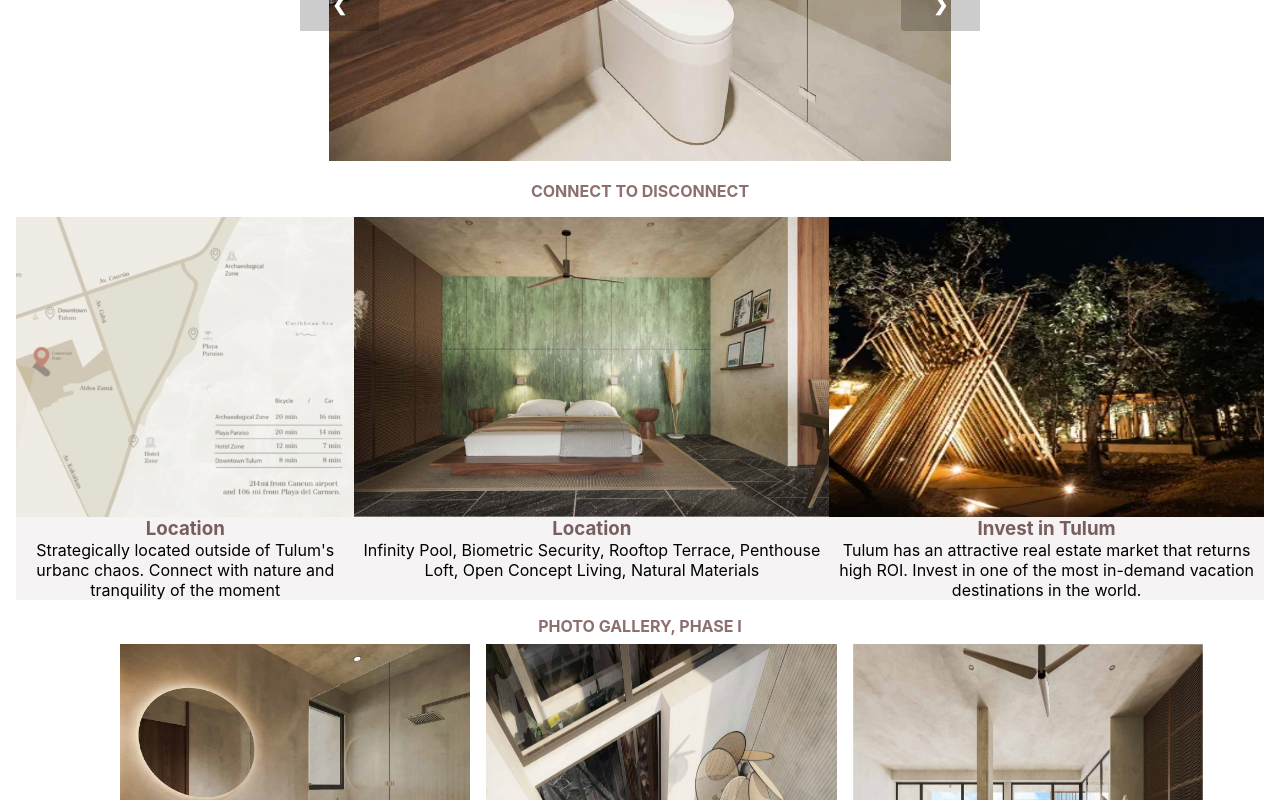
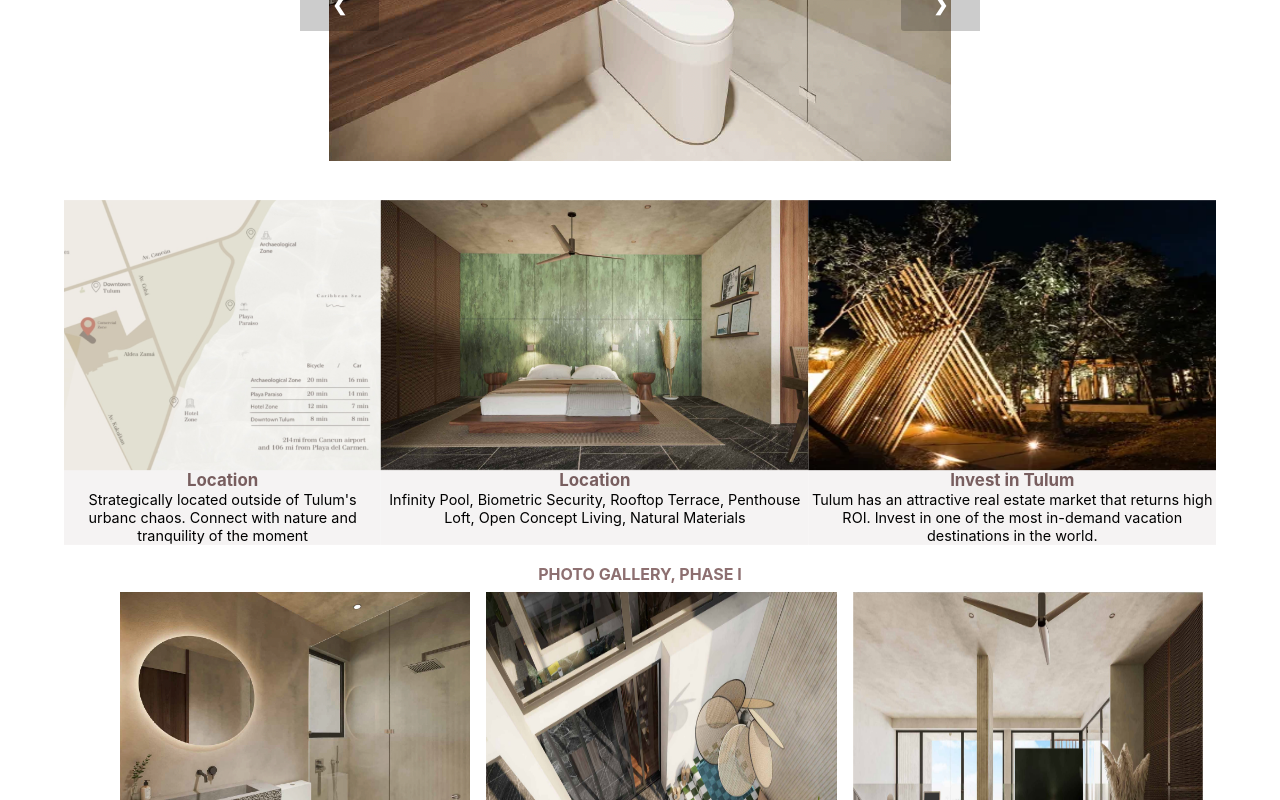
Before and after one commit to saraiee17/tulum, a React (Create React App) app: page / in a window 1280 px wide. Shown: the part 1727-2527 px from the top of the page. Built offline with nearby package versions, Linux system fonts and the light colour scheme.

Commit message:
styling: cards sizing & title change

```diff
--- a/src/pages/Home/Home.js
+++ b/src/pages/Home/Home.js
@@ -84,7 +84,7 @@ function Home(){
                     </div>
                 </section>
                 <section className='home__slideshow'>
-                    <h4>VILLA LOFT, MONA MIA</h4>
+                    <h4>CONNECT TO DISCONNECT</h4>
                     <div className="slideshow-container">
 
                         <button className="prev" onClick={prevSlide}>&#10094;</button>
@@ -94,7 +94,6 @@ function Home(){
 
                 </section>
                 <section className='home__cards'>
-                    <h4>CONNECT TO DISCONNECT</h4>
                     <div className='home__cards--flex'>
                         <div className='home__cards--single'>
                             <img className='home__cards--img' src={card1} alt= 'map'/>
--- a/src/pages/Home/Home.scss
+++ b/src/pages/Home/Home.scss
@@ -132,11 +132,25 @@
         margin: 2rem;
     }
     &__cards{
+        margin: 2rem;
+        @include mixins.tablet{
+            transform: scale(0.6);
+            margin: 0;
+            margin-right: 11rem;
+        }
+        @include mixins.prebetween{
+            transform: scale(0.9);
+            margin: 0;
+        }
         &--flex{
-            margin: 1rem;
             @include mixins.tablet{
                 display: flex;
             }
+        }
+        &--title{
+            margin: 0;
+            transform: none;
+
         }
         &--single{
             display: flex;
```
